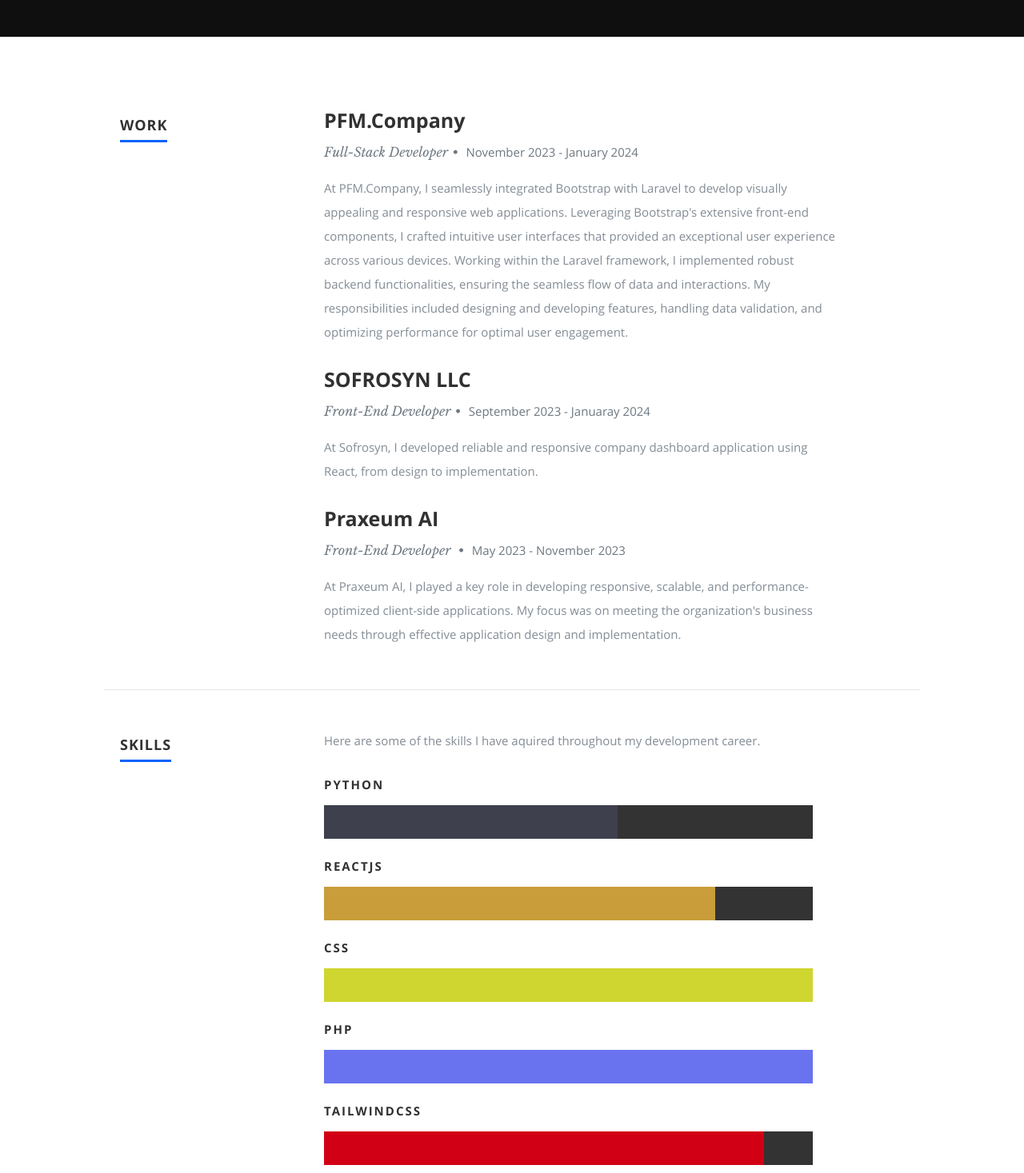
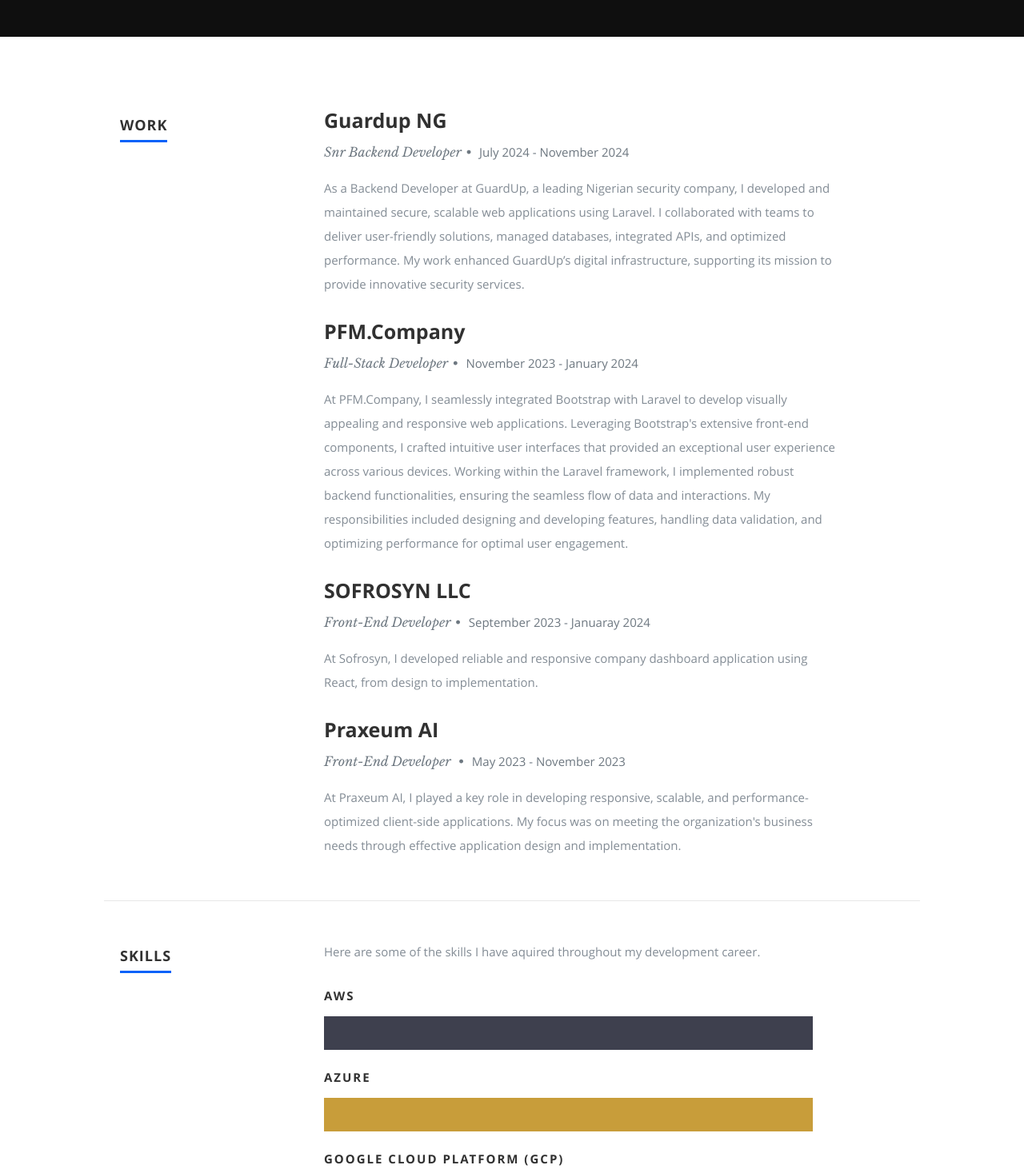
Before and after one commit to Praiseike/current-portfolio, a React (Create React App) app: page / in a window 1280 px wide. Shown: the part 1330-2797 px from the top of the page at 80% size. Built offline with nearby package versions, Linux system fonts and the light colour scheme.

Commit message:
fixed build error

```diff
--- a/public/resumeData.json
+++ b/public/resumeData.json
@@ -41,11 +41,17 @@
       {
         "school":"University of Uyo",
         "degree":"Computer Enginering",
-        "graduated":"Sept. 2018 - present",
+        "graduated":"Sept. 2018 - 2024",
         "description":"Throughout my academic journey in Computer Engineering at the University of Uyo, I've gained a comprehensive understanding of both hardware and software aspects of computing. I've delved into subjects like digital logic design, computer architecture, algorithms, data structures, and operating systems, equipping me with the knowledge to analyze and design complex systems."
       }
     ],
     "work":[
+      {
+        "company":"Guardup NG",
+        "title":"Snr Backend Developer",
+        "years":"July 2024 - November 2024",
+        "description":"As a Backend Developer at GuardUp, a leading Nigerian security company, I developed and maintained secure, scalable web applications using Laravel. I collaborated with teams to deliver user-friendly solutions, managed databases, integrated APIs, and optimized performance. My work enhanced GuardUp’s digital infrastructure, supporting its mission to provide innovative security services."
+      },
       {
         "company":"PFM.Company",
         "title":"Full-Stack Developer",
@@ -67,10 +73,33 @@
     ],
     "skills":[
       {
+        "name": "AWS",
+        "level": "100%"
+      },
+      {
+        "name": "Azure",
+        "level": "100%"
+      },
+      {
+        "name": "Google Cloud Platform (GCP)",
+        "level": "100%"
+      },
+      {
+        "name": "System Design & Implementation",
+        "level": "100"
+      },
+      {
+        "name":"PHP/Laravel",
+        "level":"100%"
+      },
+      {
+        "name":"NodeJS/Express",
+        "level":"100%"
+      },
+      {
         "name":"Python",
         "level":"60%"
       },
-
       {
         "name":"ReactJs",
         "level":"80%"
@@ -90,19 +119,17 @@
       {
         "name":"Javascript",
         "level":"90%"
-      },
-      {
-        "name":"Laravel",
-        "level":"90%"
-      },
-      {
-        "name":"NodeJS/Express",
-        "level":"70%"
       }
     ]
   },
   "portfolio":{
     "projects": [
+      {
+        "title":"GuardUp NG",
+        "category":"Security",
+        "image":"09.png",
+        "url":"https://guardup.ng"
+      },
       {
         "title":"PFM.Company",
         "category":"Agency",
@@ -133,13 +160,6 @@
         "image":"03.png",
         "url":"https://fmtstore.rf.gd"
       },
-
-      {
-        "title":"Kenzy Gallery",
-        "category":"Images",
-        "image":"07.png",
-        "url":"https://kenzy.netlify.app"
-      },
       {
         "title":"Gallery",
         "category":"Photos",
--- a/src/Components/Header.js
+++ b/src/Components/Header.js
@@ -1,7 +1,6 @@
 import React, { Component } from "react";
 import ParticlesBg from "particles-bg";
 import Fade from "react-reveal";
-import { data } from "jquery";
 
 class Header extends Component {
   render() {
@@ -11,6 +10,7 @@
     const name = this.props.data.name;
     const description = this.props.data.description;
     const resumelink = this.props.data.resumedownload;
+
     return (
       <header id="home">
         <ParticlesBg type="square" bg={true} />
@@ -64,7 +64,7 @@
             <hr />
             <Fade bottom duration={2000}>
               <ul className="social">
-                <a download href={resumelink} style={{cursor:"pointer"}} className="button btn project-btn">
+                <a href={resumelink} style={{cursor:"pointer"}} className="button btn project-btn">
                   <i className="fa fa-download"></i>Résumé
                 </a>
                 <a href={github} className="button btn github-btn">
```
Also changed, not shown: 30 other files (tests, documents, lock files or other folders).
